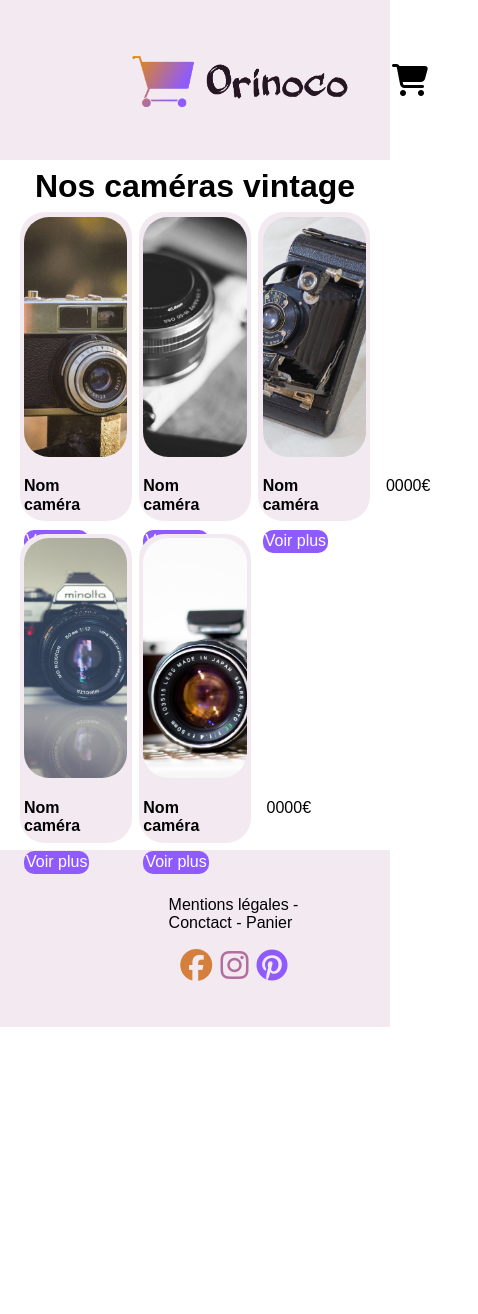
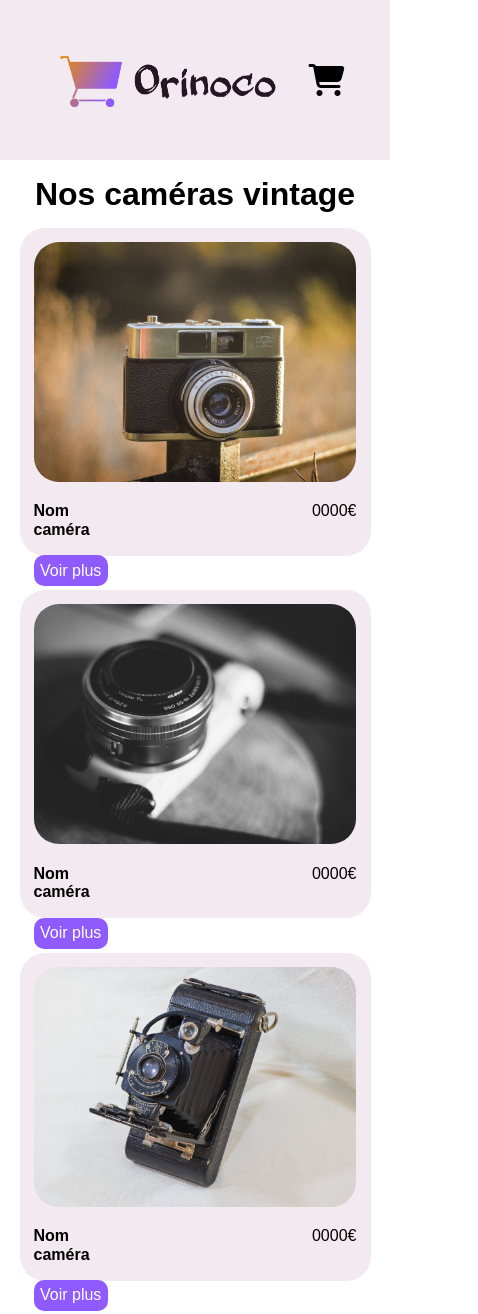
Before and after one commit to EMNGRL/Orinoco, a plain HTML site: page Frontend_P5/home.html in a window 390 px wide. Shown: the top 1314 px of the page, 478 px wide, since content can reach past the window. Before the commit the page ends 1027 px from the top, so only its background shows below. Drawn offline with nearby package versions, Linux system fonts and the light colour scheme.

Commit message:
avancé 1ère version Orinoco

```diff
--- a/Frontend_P5/home.html
+++ b/Frontend_P5/home.html
@@ -13,29 +13,33 @@
 </head>
 
 <body>
+    <header>
 
-    <header>
-        <a class="logo" href="home.html"><img class="logo" src="img/logo.png" alt="logo"></a> <!--LOGO ORINOCO-->
+        <a class="logo" href="home.html"><img class="logo" src="img/logo.png" alt="logo"></a>
 
         <nav>
             <ul>
                 <a class="shopping" href="shopping.html"> <i class="fas fa-shopping-cart fa-2x"></i></a>
             </ul>
         </nav>
+
     </header>
 
     <main>
+
         <h1>Nos caméras vintage</h1>
 
         <div class="products">
 
             <aside class="bloc-products"><a href="product.html">
                 <img src="img/vcam_1.jpg" alt="caméra vintage">
-                <div class="text-products">
-                    <p class="product-name"><b>Nom caméra</b></p>
-                    <p class="price">0000€</p>
+                <div class="info-product">
+                    <div class="text-products">
+                        <p class="product-name"><b>Nom caméra</b></p>
+                        <p class="price">0000€</p>
+                    </div>
+                    <button class="details">Voir plus</button>
                 </div>
-                <button class="details">Voir plus</button>
             </a></aside>
 
             <aside class="bloc-products"><a href="product.html">
@@ -75,20 +79,19 @@
             </a></aside>
 
         </div>
+
     </main>
 
     <footer>
-        <ul>
-            <li>Mentions légales - </li>
-            <li>Conctact - </li>
-            <li>Panier</li>
-        </ul>
+
+        <p class="footer-li">Mentions légales - Conctact - Panier</p>
+
         <ul class="reseaux">
             <i class="fab fa-facebook fa-2x"></i>
             <i class="fab fa-instagram fa-2x"></i>
             <i class="fab fa-pinterest fa-2x"></i>
         </ul>
+
     </footer>
-
 </body>
 </html>
--- a/Frontend_P5/style.css
+++ b/Frontend_P5/style.css
@@ -12,7 +12,7 @@ header{
 
 .logo{
 	height: 100px;
-    margin-left: 50px;
+    margin-left: 5%;
 }
 
 nav a{
@@ -36,19 +36,17 @@ footer{
     margin-top: 5%;
     background-color:#f3e9f1;
 }
+
+.footer-li{
+    text-align: center;
+}
+
 footer ul{
-    margin-left: 42%;
     padding: 0;
 }
 
-footer li{
-    display: inline-block;
-    list-style: none;
-    text-align: center;
-}
-
 .reseaux{
-    margin-left: 45%;
+  margin-left: 45%;
 }
 
 .reseaux i{
@@ -67,7 +65,7 @@ footer li{
     color: #8f5bfe;
 }
 
-/* HOME PAGE */
+/* ----------- HOME PAGE ----------- */
 
 h1{
     text-align: center;
@@ -77,7 +75,7 @@ h1{
 
 .products{
     display: grid;
-    grid-template-columns: repeat(3, 2fr);
+    grid-template-columns: repeat(3, 1fr);
     grid-gap: 2%;
     margin-left: 5%;
     margin-right: 5%;
@@ -126,7 +124,7 @@ h1{
     transition: 0.5s;
 }
 
-/* PRODUCT PAGE */
+/* ----------- PRODUCT PAGE ----------- */
 
 .page-product{
     margin-top: 7%;
@@ -165,7 +163,7 @@ h1{
     transition: 0.5s;
 }
 
-/* SHOPPING PAGE */
+/* ----------- SHOPPING PAGE ----------- */
 
 .page-shopping{
     margin-top: 2%;
@@ -255,7 +253,7 @@ h1{
     transition: 0.5s;
 }
 
-/* ORDER THANKS PAGE */
+/* ----------- ORDER THANKS PAGE ----------- */
 
 .order-thanks-page{
     margin: 8% 0 8% 0;
@@ -289,3 +287,35 @@ h1{
     color: white;
     transition: 0.5s;
 }
+
+/* ----------- VERSION TABLETTE ----------- */
+
+@media all and (max-width: 1280px) and (min-width: 640px) {
+
+    .products{
+        grid-template-columns: repeat(2,1fr);
+    }
+
+    footer{
+        margin-top: 8%;
+    }
+}
+
+/* ----------- VERSION MOBILE ----------- */
+
+@media all and (max-width: 640px) and (min-width: 100px) {
+
+    h1{
+        margin-top: 4%;
+        margin-bottom: 4%;
+    }
+
+    .products{
+        grid-template-columns: none;
+        grid-template-rows: repeat(1,1fr);
+    }
+
+    footer{
+        margin-top: 40%;
+    }
+}
```
Also changed, not shown: Frontend_P5/orderthanks.html (+6 -5 lines), Frontend_P5/product.html (+9 -6 lines), Frontend_P5/shopping.html (+6 -5 lines).
